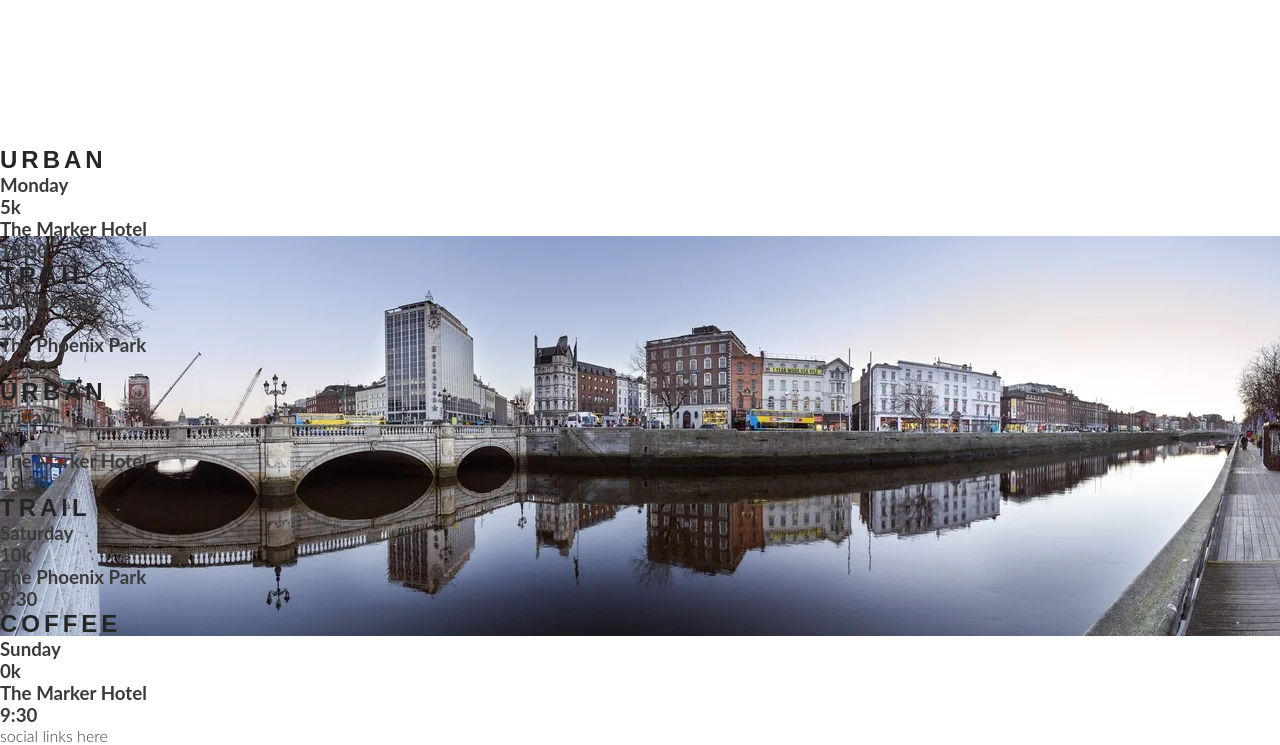
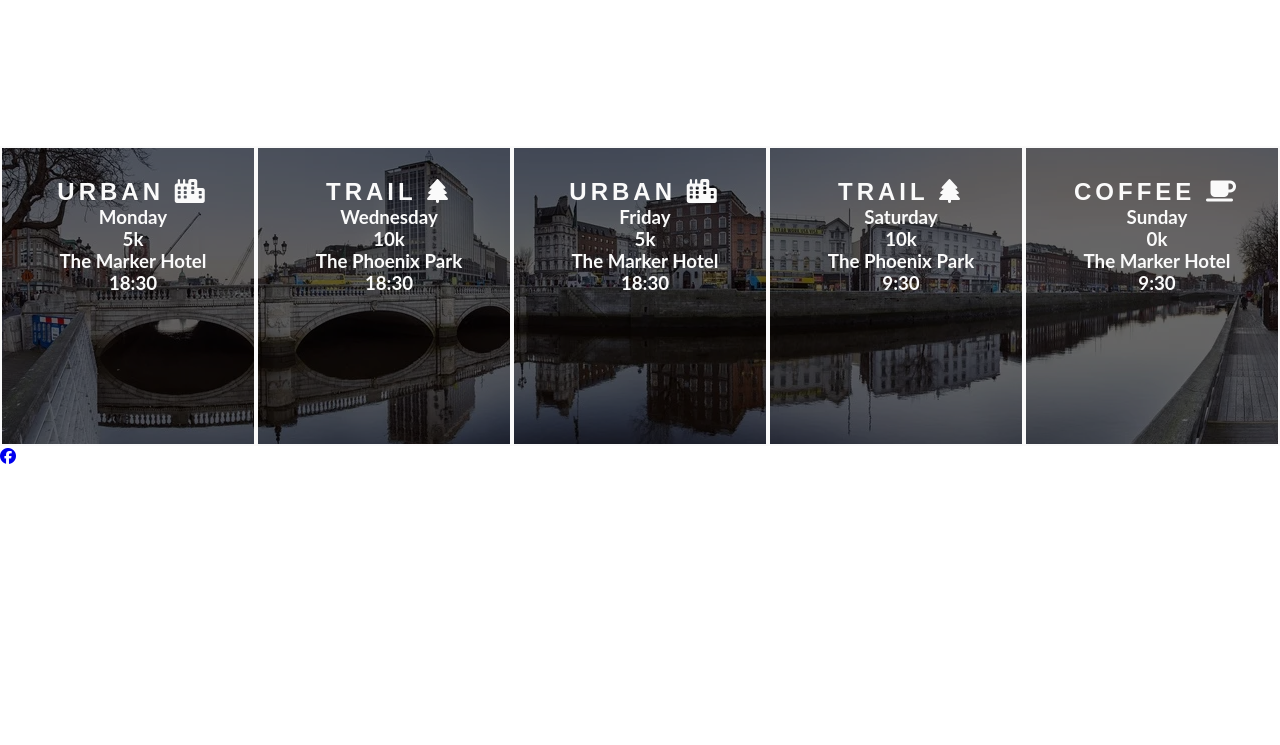
Before and after one commit to danij1990/running-spec, a plain HTML site: page index.html in a window 1280 px wide. Shown: the part 1149-1894 px from the top of the page. After the commit the page ends 1614 px from the top, so only its background shows below. Drawn offline with Linux system fonts and the light colour scheme.

Commit message:
addd fotter links

```diff
--- a/assets/css/style.css
+++ b/assets/css/style.css
@@ -200,6 +200,23 @@
     background-repeat: no-repeat;
     background-position: center;
     background-position: center;
-    width:100%;
-    overflow:hidden;
+    width: 100%;
+    overflow: hidden;
 }
+
+#times div {
+    color: #fafafa;
+    background-color: rgb(0, 0, 0, .6);
+    width: 20%;
+    height: 300px;
+    float: left;
+    padding-top: 30px;
+    padding-left: 10px;
+    text-align: center;
+    border: 2px solid #fafafa;
+    box-sizing: border-box;
+}
+
+#times h2 {
+    color:#fafafa
+}
--- a/index.html
+++ b/index.html
@@ -88,35 +88,35 @@
     </section>
     <section id="times">
         <div>
-            <h2>Urban</h2>
+            <h2>Urban <i class="fa-solid fa-city"></i></h2>
             <h3>Monday</h3>
             <h3>5k</h3>
             <h3>The Marker Hotel</h3>
             <h3>18:30</h3>
         </div>
         <div>
-            <h2>Trail</h2>
+            <h2>Trail <i class="fa-solid fa-tree"></i></h2>
             <h3>Wednesday</h3>
             <h3>10k</h3>
             <h3>The Phoenix Park</h3>
             <h3>18:30</h3>
         </div>
         <div>
-            <h2>Urban</h2>
+            <h2>Urban <i class="fa-solid fa-city"></i></h2>
             <h3>Friday</h3>
             <h3>5k</h3>
             <h3>The Marker Hotel</h3>
             <h3>18:30</h3>
         </div>
         <div>
-            <h2>Trail</h2>
+            <h2>Trail <i class="fa-solid fa-tree"></i></h2>
             <h3>Saturday</h3>
             <h3>10k</h3>
             <h3>The Phoenix Park</h3>
             <h3>9:30</h3>
         </div>
         <div>
-            <h2>Coffee</h2>
+            <h2>Coffee <i class="fa-sharp fa-solid fa-mug-saucer"></i></h2>
             <h3>Sunday</h3>
             <h3>0k</h3>
             <h3>The Marker Hotel</h3>
@@ -124,7 +124,12 @@
         </div>
     </section>
     <footer>
-        social links here
+        <ul>
+            <li>
+                <a href="https://facebook.com" target="_blank" rel="noopener"
+                    aria-label="Visit Our Facebook Page (opens in new page)"><i class="fa-brands fa-facebook"></i></a>
+            </li>
+        </ul>
     </footer>
 
     <!--font awesome scrpit-->
```
